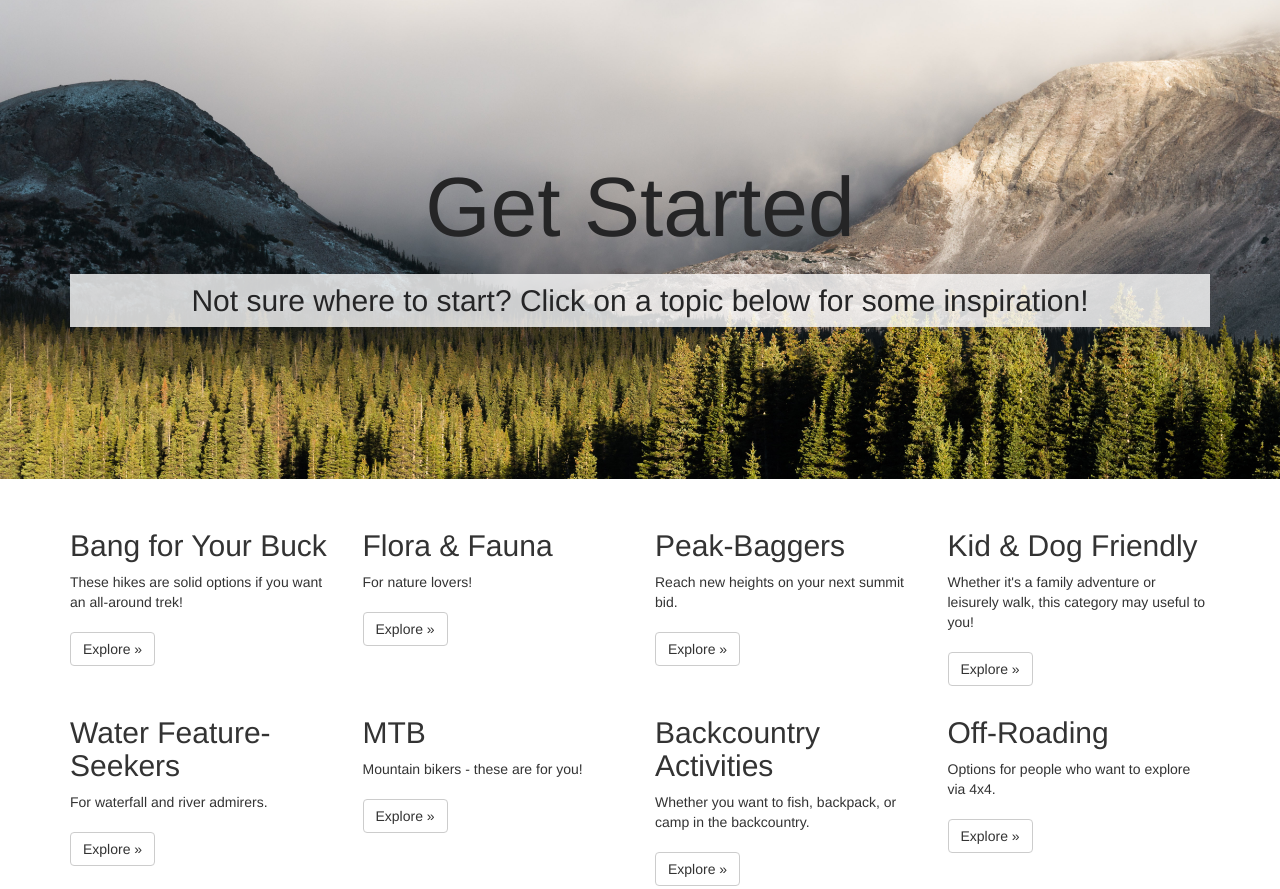
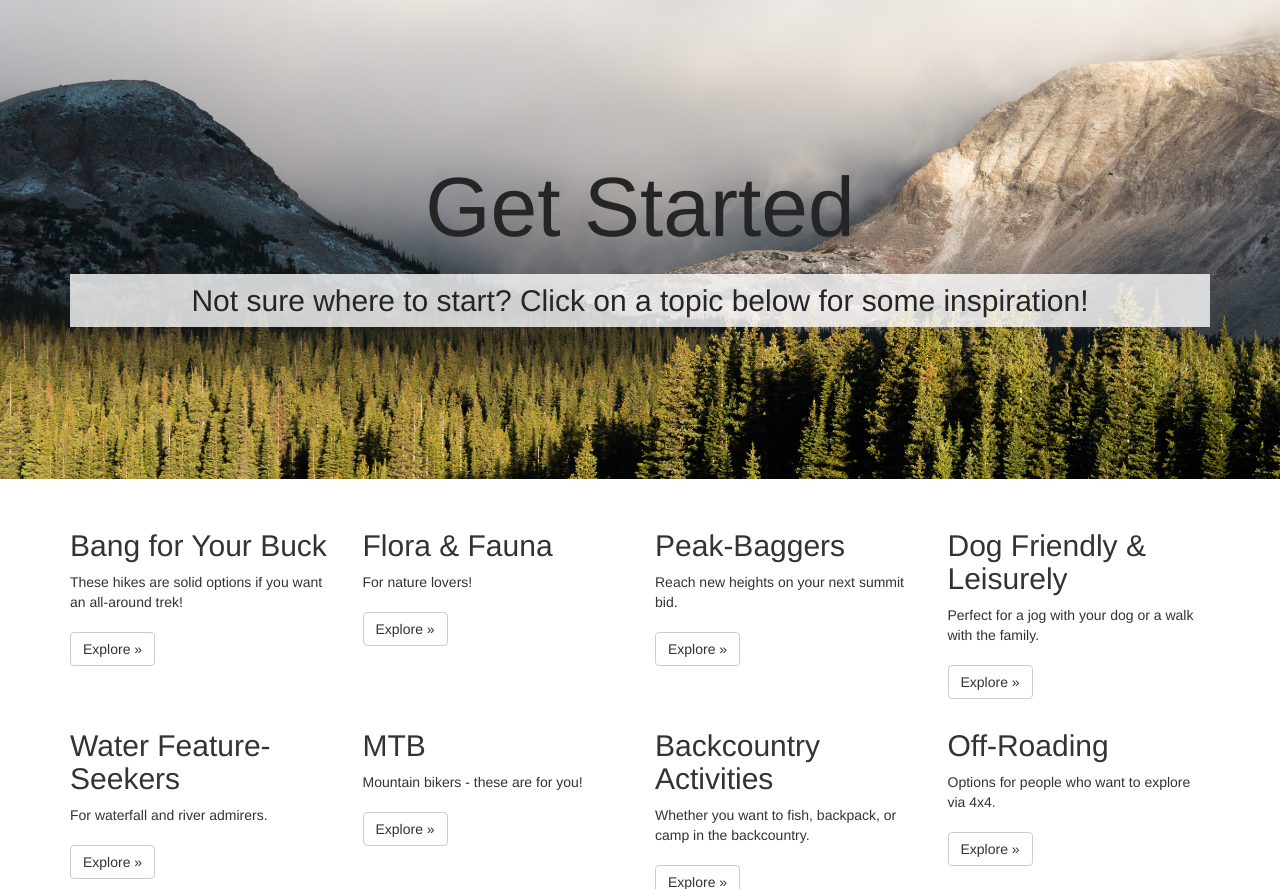
Before and after one commit to ekirken1/colorado_trail_recommender, a Flask app: page /get_started in a window 1280 px wide. Shown: the part 51-940 px from the top of the page. Run offline with Flask 2, Linux system fonts and the light colour scheme; parts of the project's set-up code (start-up, migrations or seed data) failed here and were passed over; some libraries are stand-ins or nearby versions.

Commit message:
html and readme work

```diff
--- a/web_app/app.py
+++ b/web_app/app.py
@@ -128,9 +128,9 @@ def t4():
     return render_template('topics.html', hikes=recs_samp, hike_features=hike_features, hike_specs=specs, title=title,
         description=desc, urls=hike_urls, dogs=df_dogs_allowed.index)
 
-@app.route('/kid-and-dog-friendly')
+@app.route('/dog-friendly-and-leisurely')
 def t5():
-    title = 'Kid & Dog Friendly'
+    title = 'Dog Friendly & Leisurely'
     desc = "Whether it's a family adventure or leisurely walk, this category may useful to you!"
     recs_all = df_topics[df_topics['majority_topics']==5].index.tolist()
     recs_samp = random.sample(recs_all, 20)
--- a/web_app/templates/get_started.html
+++ b/web_app/templates/get_started.html
@@ -99,9 +99,9 @@
             <h3><a class="btn btn-default" href="/peak-baggers" role="button">Explore &raquo;</a></h3>
           </div>
          <div class="col-md-3">
-            <h2>Kid & Dog Friendly</h2>
-            <p>Whether it's a family adventure or leisurely walk, this category may useful to you!</p>
-            <h3><a class="btn btn-default" href="/kid-and-dog-friendly" role="button">Explore &raquo;</a></h3>
+            <h2>Dog Friendly & Leisurely</h2>
+            <p>Perfect for a jog with your dog or a walk with the family.</p>
+            <h3><a class="btn btn-default" href="/dog-friendly-and-leisurely" role="button">Explore &raquo;</a></h3>
          </div>
         </div>
     </div>
```
Also changed, not shown: README.md.
